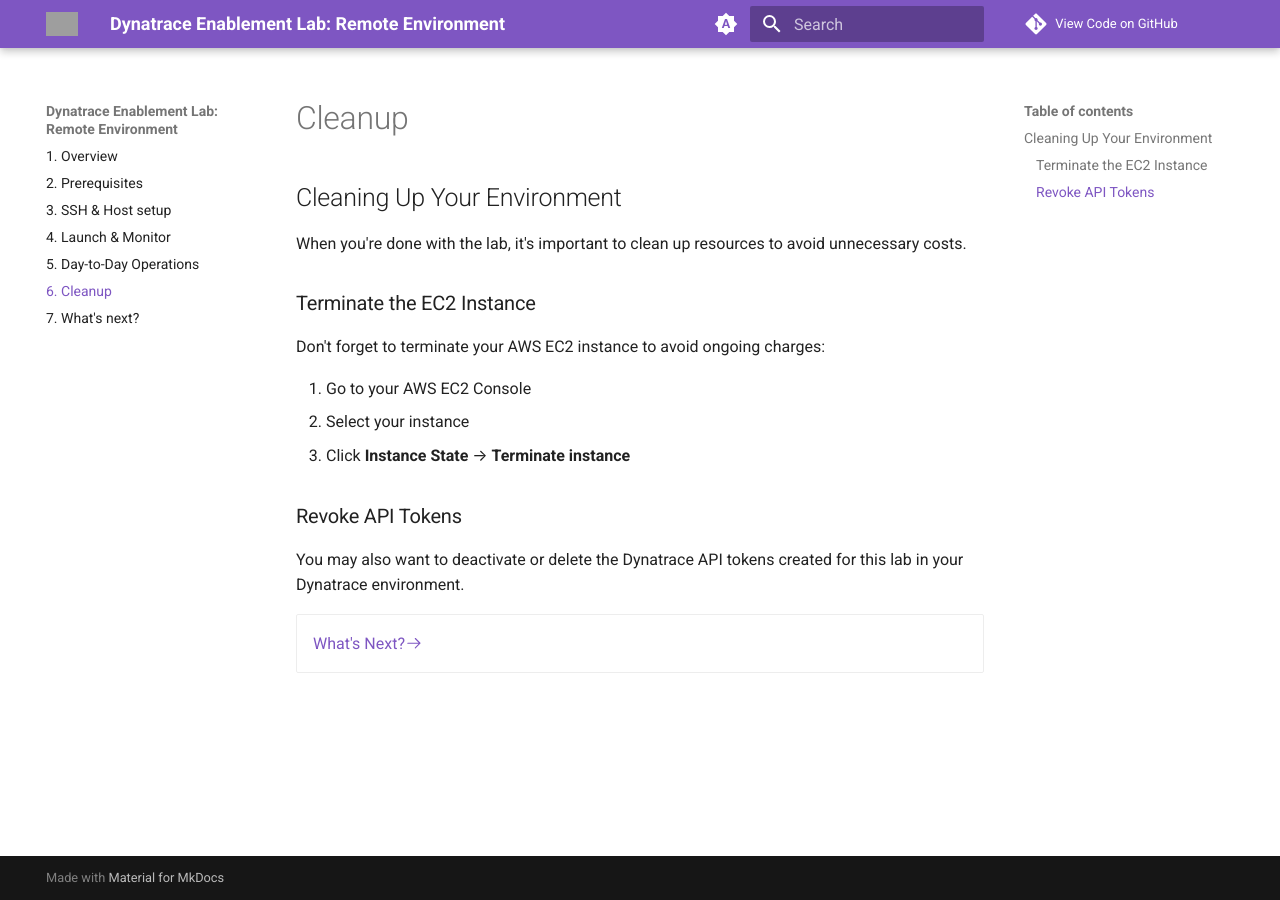
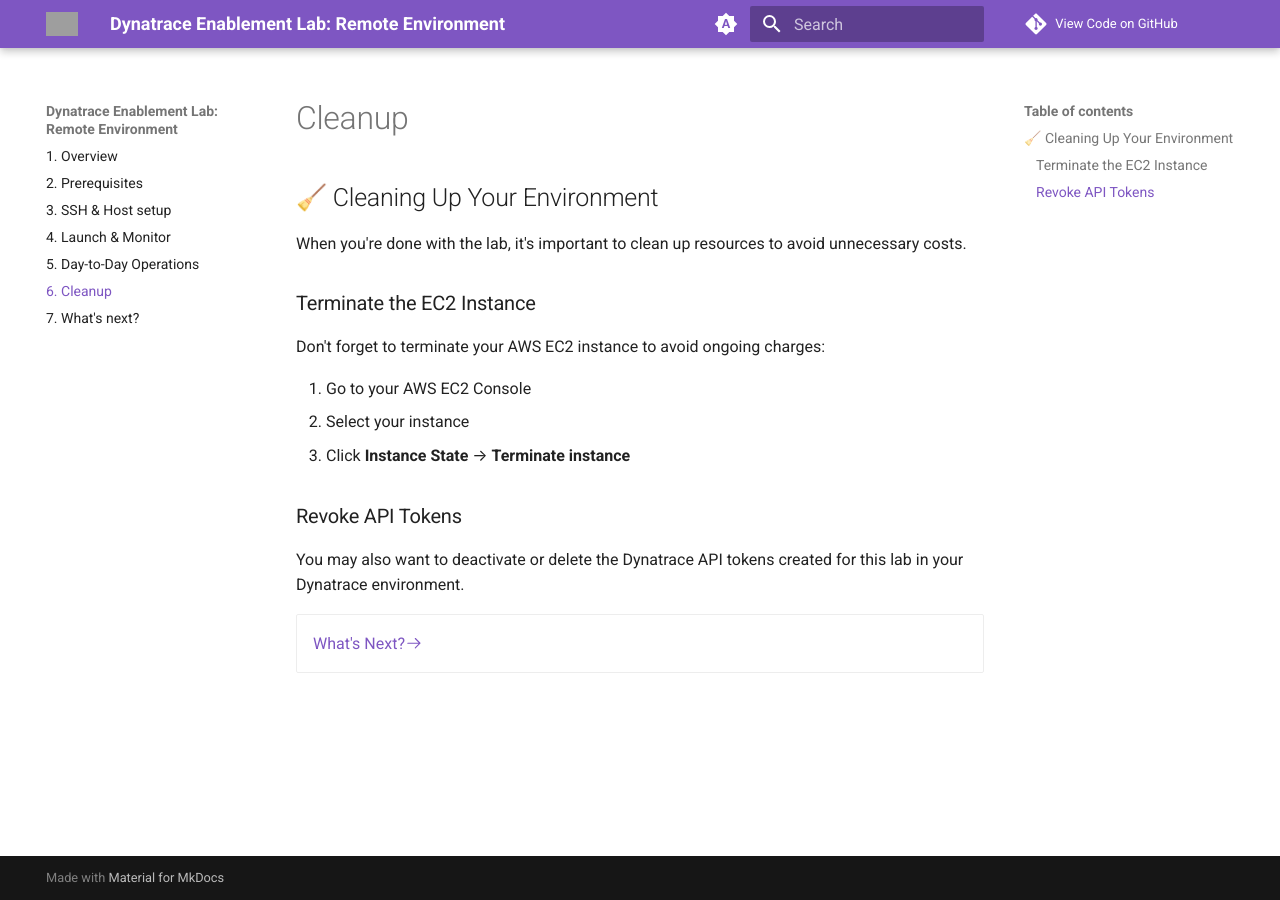
Before and after one commit to danatrace/remote-environment, an MkDocs documentation site: the page built from docs/cleanup.md, in a window 1280 px wide. Built offline with MkDocs 1.6.1 and Material for MkDocs 9.7.7, drawn with Linux system fonts in a browser that asks for light colours; comment, search, counter and statistics services are not loaded; grey boxes are pictures that could not be loaded.

```diff
--- a/docs/cleanup.md
+++ b/docs/cleanup.md
@@ -2,7 +2,7 @@
 
 # Cleanup
 
-## Cleaning Up Your Environment
+## 🧹 Cleaning Up Your Environment
 
 When you're done with the lab, it's important to clean up resources to avoid unnecessary costs.
 
```
